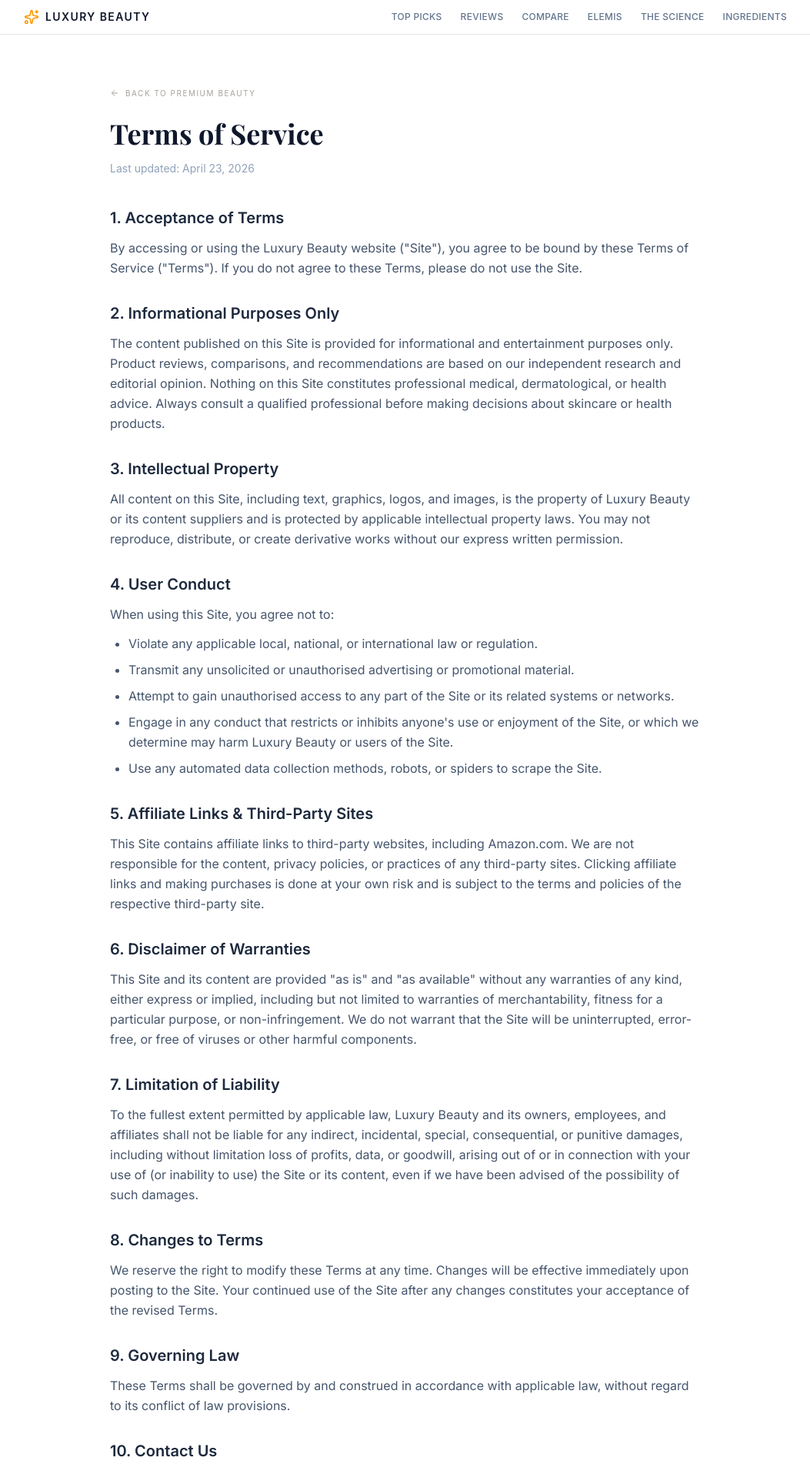
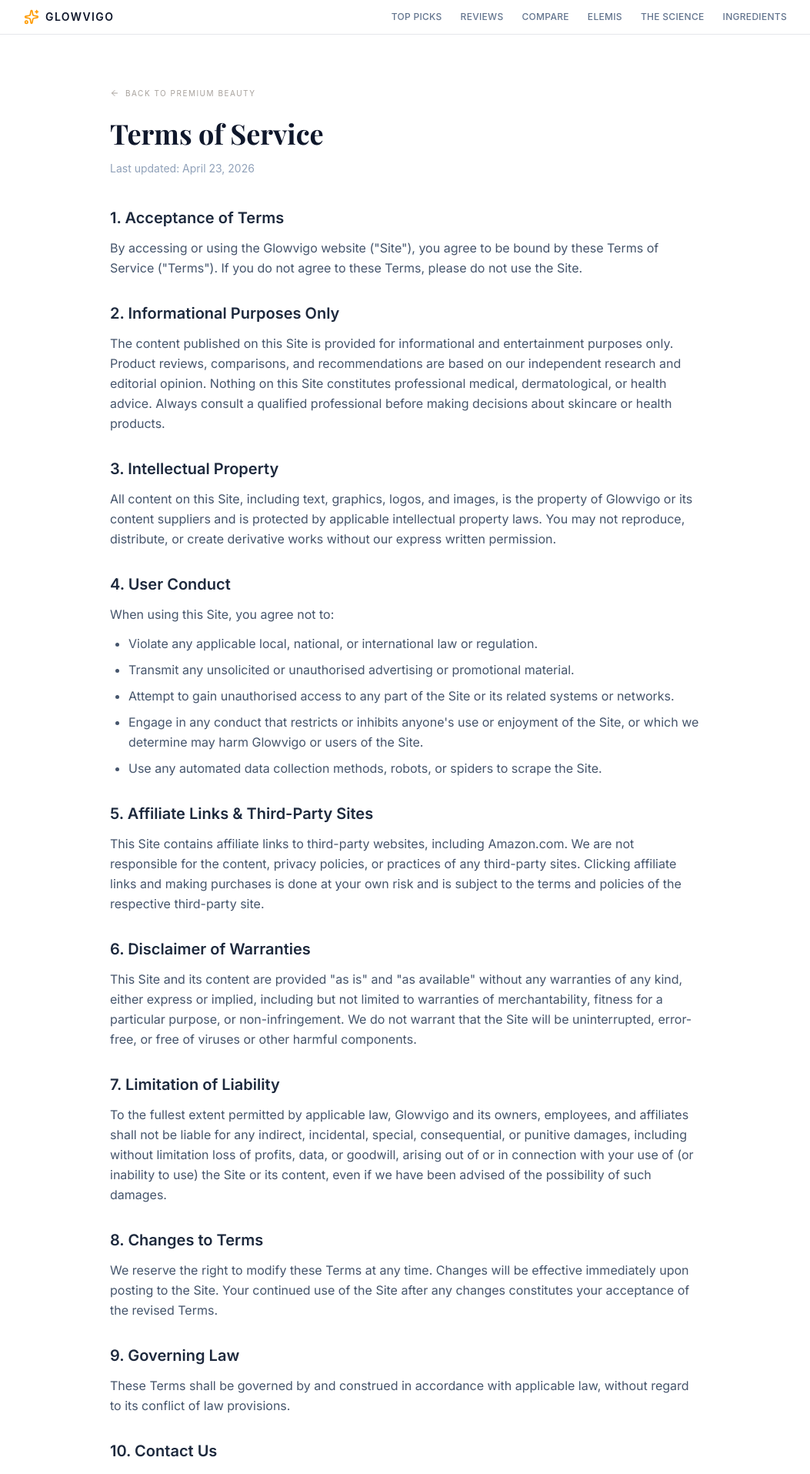
Before and after one commit to TheGiat-tech/Luxury-beauty, a Next.js app: page /terms-of-service in a window 1280 px wide. Shown: the top 1915 px of the page at 77% size, without its empty margins (113-1166 px from the left). Built offline with nearby package versions, Linux system fonts and the light colour scheme; a web font is replaced by a local one.

Commit message:
Replace all "Luxury Beauty" occurrences with "Glowvigo" across the codebase
Agent-Logs-Url: https://github.com/TheGiat-tech/Luxury-beauty/sessions/cf1f8a13-0b21-4a97-b6d3-34add1769c3d

Co-authored-by: TheGiat-tech <225952250+TheGiat-tech@users.noreply.github.com>

```diff
--- a/app/affiliate-disclosure/page.tsx
+++ b/app/affiliate-disclosure/page.tsx
@@ -2,8 +2,8 @@ import type { Metadata } from "next"
 import Breadcrumb from "../components/Breadcrumb"
 
 export const metadata: Metadata = {
-  title: "Affiliate Disclosure | Luxury Beauty",
-  description: "Affiliate Disclosure for Luxury Beauty – how we earn commissions through affiliate partnerships.",
+  title: "Affiliate Disclosure | Glowvigo",
+  description: "Affiliate Disclosure for Glowvigo – how we earn commissions through affiliate partnerships.",
 }
 
 export default function AffiliateDisclosure() {
@@ -33,7 +33,7 @@ export default function AffiliateDisclosure() {
             <h2 className="text-xl font-semibold text-slate-800 mb-3">What This Means for You</h2>
             <p>
               Some of the links on this website are &quot;affiliate links.&quot; This means that if you click on
-              the link and purchase an item, Luxury Beauty may receive an affiliate commission at no
+              the link and purchase an item, Glowvigo may receive an affiliate commission at no
               additional cost to you. The price you pay remains the same whether or not you use our
               affiliate link.
             </p>
--- a/app/best-elemis-skincare/page.tsx
+++ b/app/best-elemis-skincare/page.tsx
@@ -487,13 +487,13 @@ export default function BestElemsSkincorePage() {
               </div>
               <div>
                 <p className="font-semibold text-stone-900 text-lg mb-1">
-                  The Luxury Beauty Editorial Team
+                  The Glowvigo Editorial Team
                 </p>
                 <p className="text-sm text-stone-400 mb-4 uppercase tracking-wider font-medium">
                   Prestige Skincare Specialists
                 </p>
                 <p className="text-stone-600 leading-relaxed text-sm">
-                  With over a decade of hands-on testing across the prestige skincare landscape, our team of luxury beauty specialists and licensed estheticians has evaluated hundreds of clinical formulas. We partner with board-certified dermatologists to assess efficacy, texture, and real-world longevity — ensuring every recommendation is grounded in rigorous, expert-led analysis rather than marketing copy.
+                  With over a decade of hands-on testing across the prestige skincare landscape, our team of Glowvigo specialists and licensed estheticians has evaluated hundreds of clinical formulas. We partner with board-certified dermatologists to assess efficacy, texture, and real-world longevity — ensuring every recommendation is grounded in rigorous, expert-led analysis rather than marketing copy.
                 </p>
               </div>
             </div>
--- a/app/blog/how-red-light-therapy-works/page.tsx
+++ b/app/blog/how-red-light-therapy-works/page.tsx
@@ -3,7 +3,7 @@ import Link from "next/link"
 import Breadcrumb from "../../components/Breadcrumb"
 
 export const metadata: Metadata = {
-  title: "How Does Red Light Therapy Actually Work for Anti-Aging? The Science Explained | Luxury Beauty",
+  title: "How Does Red Light Therapy Actually Work for Anti-Aging? The Science Explained | Glowvigo",
   description:
     "Discover the cellular science behind red light therapy and LED face masks — from ATP production to collagen stimulation — explained clearly by our experts.",
   openGraph: {
@@ -32,7 +32,7 @@ export default function HowRedLightTherapyWorks() {
           How Does Red Light Therapy Actually Work for Anti-Aging? The Science Explained
         </h1>
         <p className="text-sm text-slate-400">
-          By the Luxury Beauty Editorial Team &nbsp;·&nbsp; April 2026 &nbsp;·&nbsp; 8 min read
+          By the Glowvigo Editorial Team &nbsp;·&nbsp; April 2026 &nbsp;·&nbsp; 8 min read
         </p>
         <hr className="mt-8 border-gray-200" />
       </header>
--- a/app/blog/luxury-ingredients-science/page.tsx
+++ b/app/blog/luxury-ingredients-science/page.tsx
@@ -3,7 +3,7 @@ import Link from "next/link"
 import Breadcrumb from "../../components/Breadcrumb"
 
 export const metadata: Metadata = {
-  title: "The $280 Serum Secret: Why High-Ticket Skincare Ingredients Actually Cost More | Luxury Beauty",
+  title: "The $280 Serum Secret: Why High-Ticket Skincare Ingredients Actually Cost More | Glowvigo",
   description:
     "An analytical deep-dive into the extraction complexity, molecular stability, and patented actives — like Pro-Xylane — that justify the premium price tag of luxury serums from Lancôme and ELEMIS.",
   openGraph: {
@@ -31,7 +31,7 @@ export default function LuxuryIngredientsScience() {
           The $280 Serum Secret: Why High-Ticket Skincare Ingredients Actually Cost More
         </h1>
         <p className="text-sm text-slate-400">
-          By the Luxury Beauty Editorial Team &nbsp;·&nbsp; April 2026 &nbsp;·&nbsp; 10 min read
+          By the Glowvigo Editorial Team &nbsp;·&nbsp; April 2026 &nbsp;·&nbsp; 10 min read
         </p>
         <hr className="mt-8 border-gray-200" />
       </header>
--- a/app/components/Footer.tsx
+++ b/app/components/Footer.tsx
@@ -7,7 +7,7 @@ export default function Footer() {
         <p className="text-xs text-slate-400 leading-relaxed max-w-2xl mx-auto">
           <strong className="text-slate-600">Affiliate Disclosure:</strong>{" "}
           This article contains affiliate links. If you purchase through these
-          links, Luxury Beauty may earn a commission at no additional cost to
+          links, Glowvigo may earn a commission at no additional cost to
           you. Our reviews are independently researched and reflect genuine
           expert opinions.{" "}
           <strong className="text-slate-600">
@@ -17,7 +17,7 @@ export default function Footer() {
         </p>
 
         <p className="text-xs text-slate-400">
-          © 2026 Luxury Beauty. All rights reserved.
+          © 2026 Glowvigo. All rights reserved.
         </p>
 
         <nav className="flex justify-center gap-4 text-xs text-slate-400" aria-label="Legal">
--- a/app/components/Header.tsx
+++ b/app/components/Header.tsx
@@ -27,7 +27,7 @@ export default function Header() {
           >
             <Sparkles className="w-5 h-5 text-amber-500" />
             <span className="text-sm font-semibold tracking-widest uppercase text-slate-900">
-              Luxury Beauty
+              Glowvigo
             </span>
           </Link>
 
--- a/app/glowvigo-brand-hub/page.tsx
+++ b/app/glowvigo-brand-hub/page.tsx
@@ -589,14 +589,14 @@ export default function GlowvigoBrandHubPage() {
               </div>
               <div>
                 <p className="font-semibold text-stone-900 text-lg mb-1">
-                  The Luxury Beauty Editorial Team
+                  The Glowvigo Editorial Team
                 </p>
                 <p className="text-sm text-stone-400 mb-4 uppercase tracking-wider font-medium">
                   Prestige Skincare Specialists
                 </p>
                 <p className="text-stone-600 leading-relaxed text-sm">
                   With over a decade of hands-on testing across the prestige
-                  skincare and wellness landscape, our team of luxury beauty
+                  skincare and wellness landscape, our team of Glowvigo
                   specialists and licensed estheticians has evaluated hundreds
                   of clinical formulas. We partner with board-certified
                   dermatologists to assess efficacy, bioavailability, and
@@ -612,7 +612,7 @@ export default function GlowvigoBrandHubPage() {
                 Affiliate Disclosure
               </p>
               <p className="text-xs text-stone-500 leading-relaxed mb-4">
-                Luxury Beauty participates in the Amazon Associates Program and
+                Glowvigo participates in the Amazon Associates Program and
                 other affiliate advertising programs. When you purchase through
                 links on this page, we may earn a commission at no additional
                 cost to you. Our editorial recommendations are based on
@@ -624,7 +624,7 @@ export default function GlowvigoBrandHubPage() {
               <p className="text-xs text-stone-500 leading-relaxed">
                 This page features products from an exclusive partnership with
                 Glowvigo via Amazon Creator Connections. All opinions expressed
-                are those of the Luxury Beauty editorial team.
+                are those of the Glowvigo editorial team.
               </p>
             </div>
 
--- a/app/layout.tsx
+++ b/app/layout.tsx
@@ -4,7 +4,7 @@ import Header from "./components/Header"
 import Footer from "./components/Footer"
 
 export const metadata: Metadata = {
-  title: "Best LED Face Masks of 2025 | Expert-Tested Reviews | Luxury Beauty",
+  title: "Best LED Face Masks of 2025 | Expert-Tested Reviews | Glowvigo",
   description:
     "Our dermatologist-reviewed guide to the best LED face masks for anti-aging, acne treatment, and skin rejuvenation. Find the perfect device for your skin goals.",
   openGraph: {
--- a/app/privacy-policy/page.tsx
+++ b/app/privacy-policy/page.tsx
@@ -2,8 +2,8 @@ import type { Metadata } from "next"
 import Breadcrumb from "../components/Breadcrumb"
 
 export const metadata: Metadata = {
-  title: "Privacy Policy | Luxury Beauty",
-  description: "Privacy Policy for Luxury Beauty – how we collect, use, and protect your information.",
+  title: "Privacy Policy | Glowvigo",
+  description: "Privacy Policy for Glowvigo – how we collect, use, and protect your information.",
 }
 
 export default function PrivacyPolicy() {
@@ -23,7 +23,7 @@ export default function PrivacyPolicy() {
           <section>
             <h2 className="text-xl font-semibold text-slate-800 mb-3">1. Introduction</h2>
             <p>
-              Welcome to Luxury Beauty (&quot;we&quot;, &quot;us&quot;, or &quot;our&quot;). We are committed to
+              Welcome to Glowvigo (&quot;we&quot;, &quot;us&quot;, or &quot;our&quot;). We are committed to
               protecting your personal information and your right to privacy. This Privacy Policy explains
               how we collect, use, disclose, and safeguard your information when you visit our website.
             </p>
--- a/app/terms-of-service/page.tsx
+++ b/app/terms-of-service/page.tsx
@@ -2,8 +2,8 @@ import type { Metadata } from "next"
 import Breadcrumb from "../components/Breadcrumb"
 
 export const metadata: Metadata = {
-  title: "Terms of Service | Luxury Beauty",
-  description: "Terms of Service for Luxury Beauty – your rights and responsibilities when using our site.",
+  title: "Terms of Service | Glowvigo",
+  description: "Terms of Service for Glowvigo – your rights and responsibilities when using our site.",
 }
 
 export default function TermsOfService() {
@@ -23,7 +23,7 @@ export default function TermsOfService() {
           <section>
             <h2 className="text-xl font-semibold text-slate-800 mb-3">1. Acceptance of Terms</h2>
             <p>
-              By accessing or using the Luxury Beauty website (&quot;Site&quot;), you agree to be bound by
+              By accessing or using the Glowvigo website (&quot;Site&quot;), you agree to be bound by
               these Terms of Service (&quot;Terms&quot;). If you do not agree to these Terms, please do not
               use the Site.
             </p>
@@ -44,7 +44,7 @@ export default function TermsOfService() {
             <h2 className="text-xl font-semibold text-slate-800 mb-3">3. Intellectual Property</h2>
             <p>
               All content on this Site, including text, graphics, logos, and images, is the property of
-              Luxury Beauty or its content suppliers and is protected by applicable intellectual property
+              Glowvigo or its content suppliers and is protected by applicable intellectual property
               laws. You may not reproduce, distribute, or create derivative works without our express
               written permission.
             </p>
@@ -64,7 +64,7 @@ export default function TermsOfService() {
               </li>
               <li>
                 Engage in any conduct that restricts or inhibits anyone&apos;s use or enjoyment of the
-                Site, or which we determine may harm Luxury Beauty or users of the Site.
+                Site, or which we determine may harm Glowvigo or users of the Site.
               </li>
               <li>Use any automated data collection methods, robots, or spiders to scrape the Site.</li>
             </ul>
@@ -94,7 +94,7 @@ export default function TermsOfService() {
           <section>
             <h2 className="text-xl font-semibold text-slate-800 mb-3">7. Limitation of Liability</h2>
             <p>
-              To the fullest extent permitted by applicable law, Luxury Beauty and its owners, employees,
+              To the fullest extent permitted by applicable law, Glowvigo and its owners, employees,
               and affiliates shall not be liable for any indirect, incidental, special, consequential, or
               punitive damages, including without limitation loss of profits, data, or goodwill, arising
               out of or in connection with your use of (or inability to use) the Site or its content,
```
